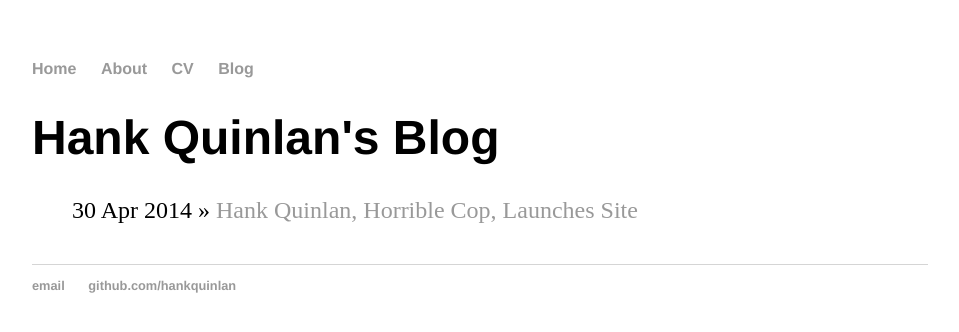
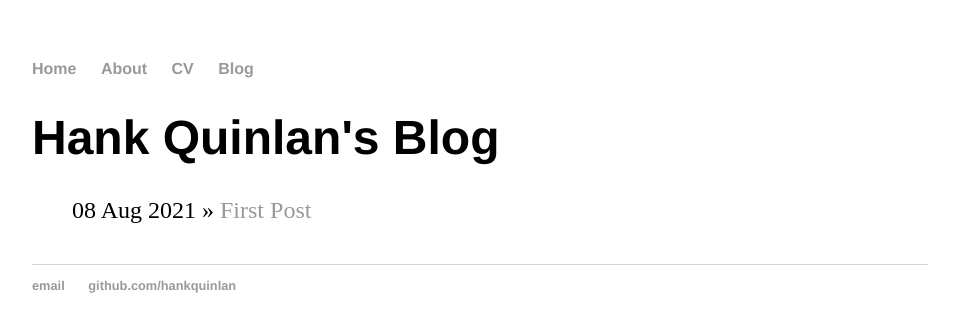
Before and after one commit to Meditating-Mastiff/bad-and-bugbear.github.io, a Jekyll site: the page built from blog/index.html, in a window 1280 px wide. Shown: the top 332 px of the page, without its empty margins (160-1119 px from the left). Built offline with Jekyll 4.4.1, drawn with Linux system fonts in a browser that asks for light colours.

Commit message:
Update 2021-08-8-First-Post.md

```diff
--- a/_posts/2021-08-8-First-Post.md
+++ b/_posts/2021-08-8-First-Post.md
@@ -1,7 +1,7 @@
 ---
 layout: post
-title: "Hank Quinlan, Horrible Cop, Launches Site"
-date: 2014-04-30
+title: "First Post"
+date: 2021-08-8
 ---
 
 Well. Finally got around to putting this old website together. Neat thing about it - powered by [Jekyll](http://jekyllrb.com) and I can use Markdown to author my posts. It actually is a lot easier than I thought it was going to be.
```
